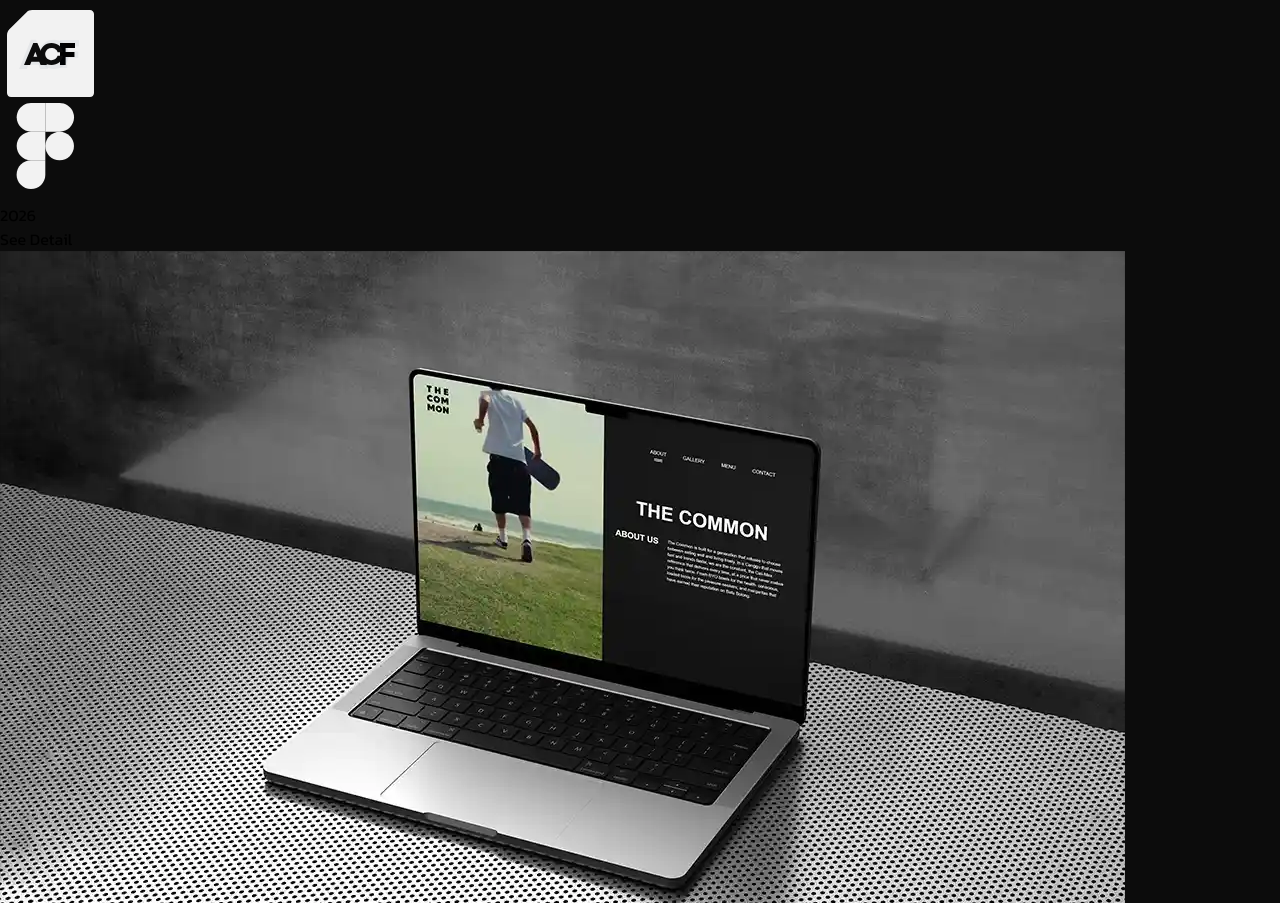
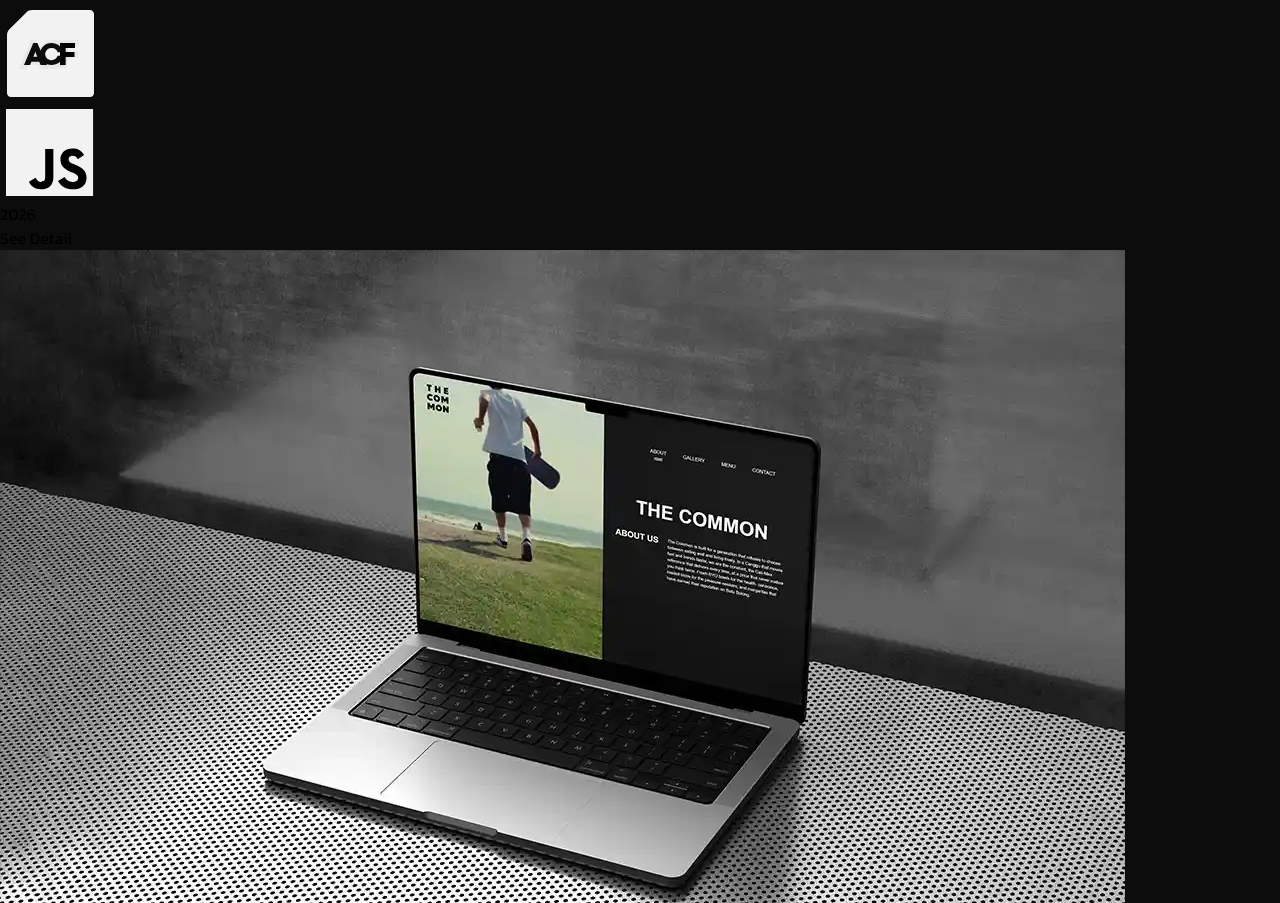
Before and after one commit to WellyaKardika/porofolio-V2, a React (Vite) app: page / in a window 1280 px wide. Shown: the part 3447-4350 px from the top of the page. Built offline with nearby package versions, Linux system fonts and the light colour scheme; a web font is replaced by a local one.

Commit message:
add project engineroom

```diff
--- a/src/data/projects.ts
+++ b/src/data/projects.ts
@@ -21,7 +21,7 @@ export const projects: ProjectData[] = [
     techLogos: [
       '/icon/Wordpress.svg',
       '/icon/acf.svg',
-      '/icon/figma.svg',
+      '/icon/JS.svg',
     ],
     thumbnail: '/Project/Engine-Room/ER-1.webp',
     heroImage: '/Project/Engine-Room/ER-1.webp',
```
